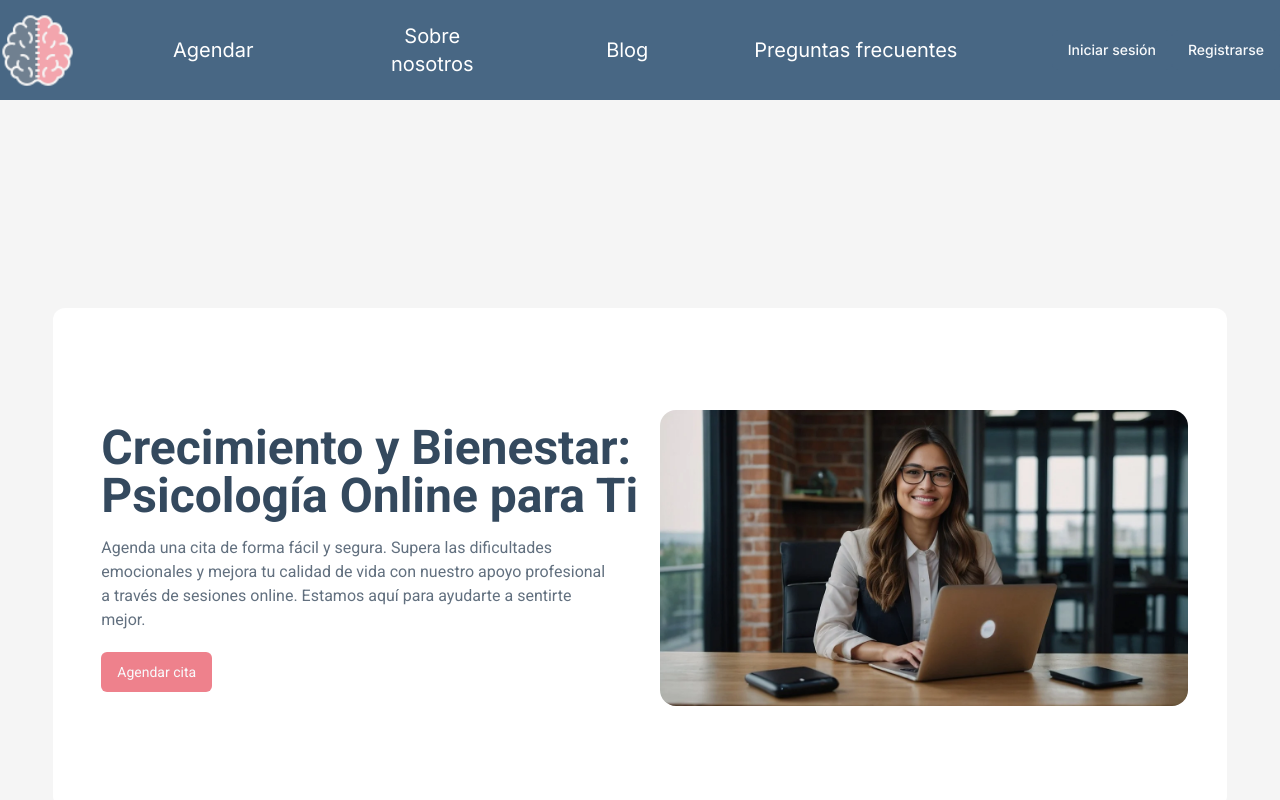
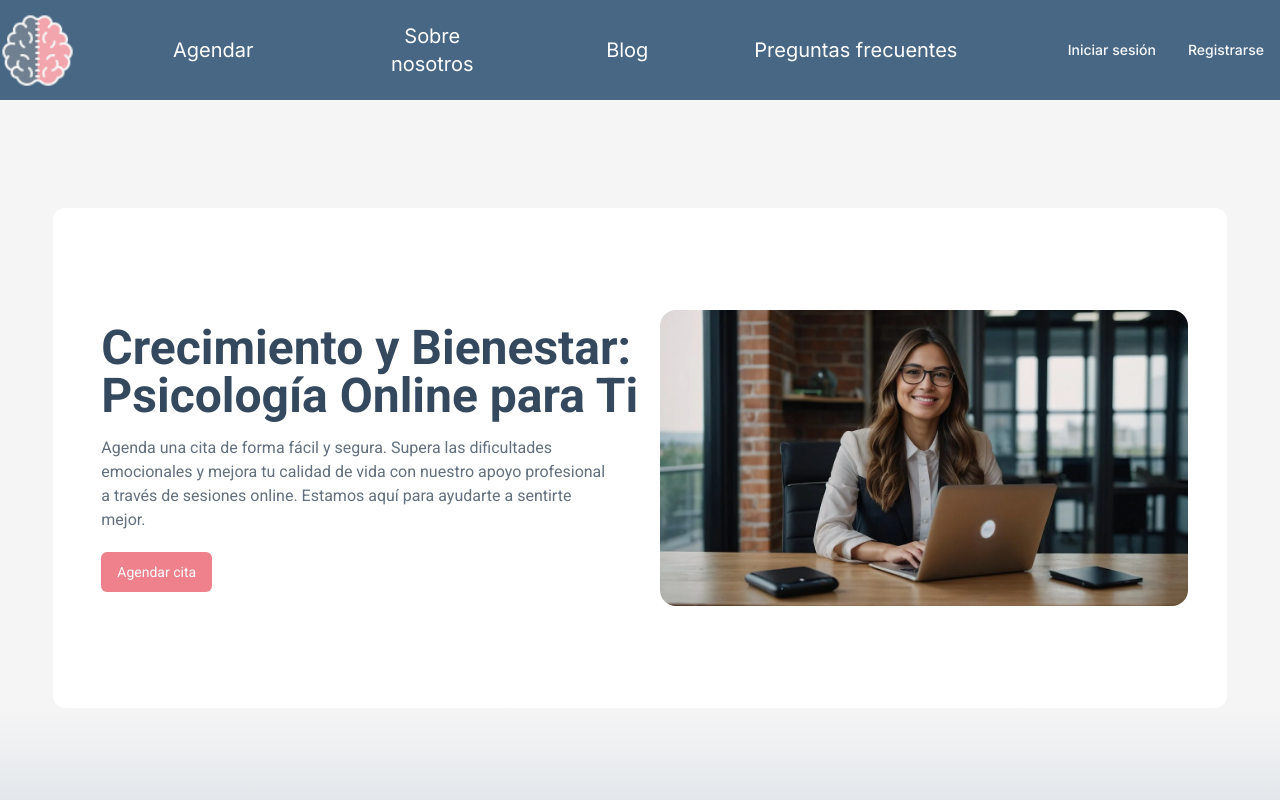
Before and after one commit to Davoyandun/MENTANA-frontend, a Next.js app: page / in a window 1280 px wide. Shown: the top 800 px of the page. Built offline with nearby package versions, Linux system fonts and the light colour scheme.

Commit message:
link de navegacion a home desde el logo de navbar

```diff
--- a/src/app/page.tsx
+++ b/src/app/page.tsx
@@ -6,7 +6,7 @@ import { LandingContent } from './landing/components/LandingContent/LandingConte
 export default function Home() {
 	return (
 		<>
-			<main className="font-sans flex bg-whiteSmokeBase min-h-screen flex-col items-center justify-start lg:mt-[100px] mt-[80px] overflow-x-hidden">
+			<main className="font-sans flex bg-whiteSmokeBase min-h-screen flex-col items-center justify-start  overflow-x-hidden">
 				<LandingContent/>
 			</main>
 		</>
--- a/src/shared/components/navbar/navbar.tsx
+++ b/src/shared/components/navbar/navbar.tsx
@@ -21,9 +21,9 @@ export default function Navbar() {
 		<nav className={`fixed flex w-full top-0 z-50 bg-chaarcoal300 py-3 ${menuOpen ? 'h-screen py-4' : 'lg:h-[100px]'}`}>
 			<div className={`container lg:px-0 flex flex-col lg:flex-row justify-between items-center ${menuOpen ? 'h-full' : ''}`}>
 				<div className="flex justify-between w-full lg:w-auto">
-					<div >
+					<Link href='/'>
 						<LogoNavbar/>
-					</div>
+					</Link>
 					<div className="block lg:hidden self-center">
 						<button onClick={toggleMenu} className="text-white focus:outline-none">
 							{menuOpen ? (
```
